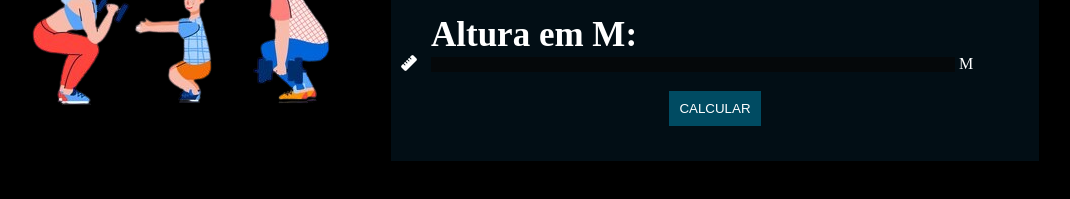
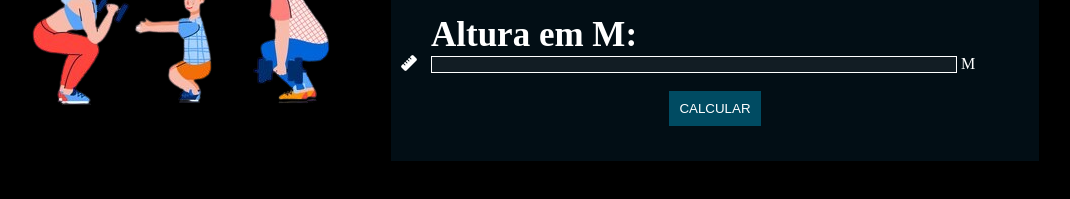
Before and after one commit to ggvictor/IMC, a plain HTML site: page index.html in a window 1280 px wide. Shown: the part 281-480 px from the top of the page, without its empty margins (120-1190 px from the left). Drawn offline with Linux system fonts and the light colour scheme; a web font is replaced by a local one.

Commit message:
ultima modificação

```diff
--- a/estilos/style.css
+++ b/estilos/style.css
@@ -52,8 +52,8 @@ main div.imc div.input label{
 main div.imc div.input input{
     margin-left: 10px;
     width:524px;
-    background-color: #05080A;
-    border: none;
+    background-color: #121d24;
+    border: 1px solid white;
     color: white;
 }
 main div.imc div.input i{
```
